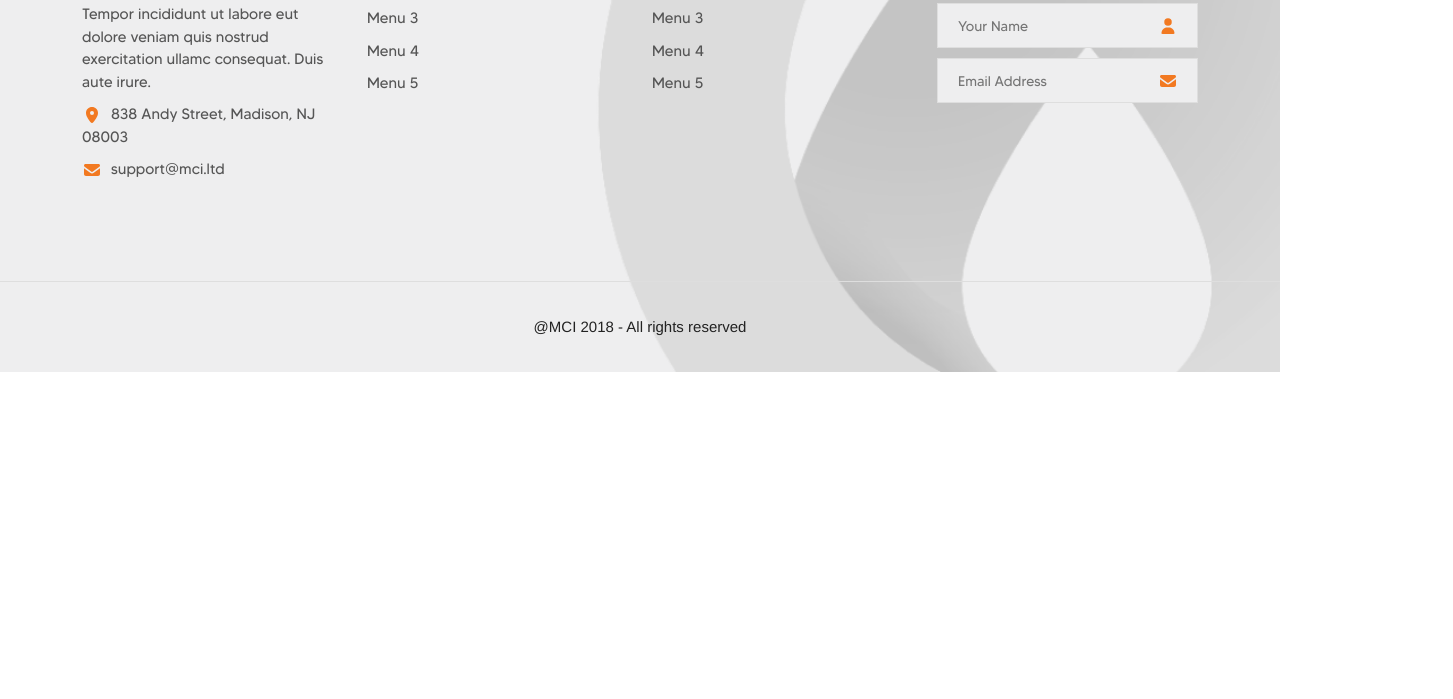
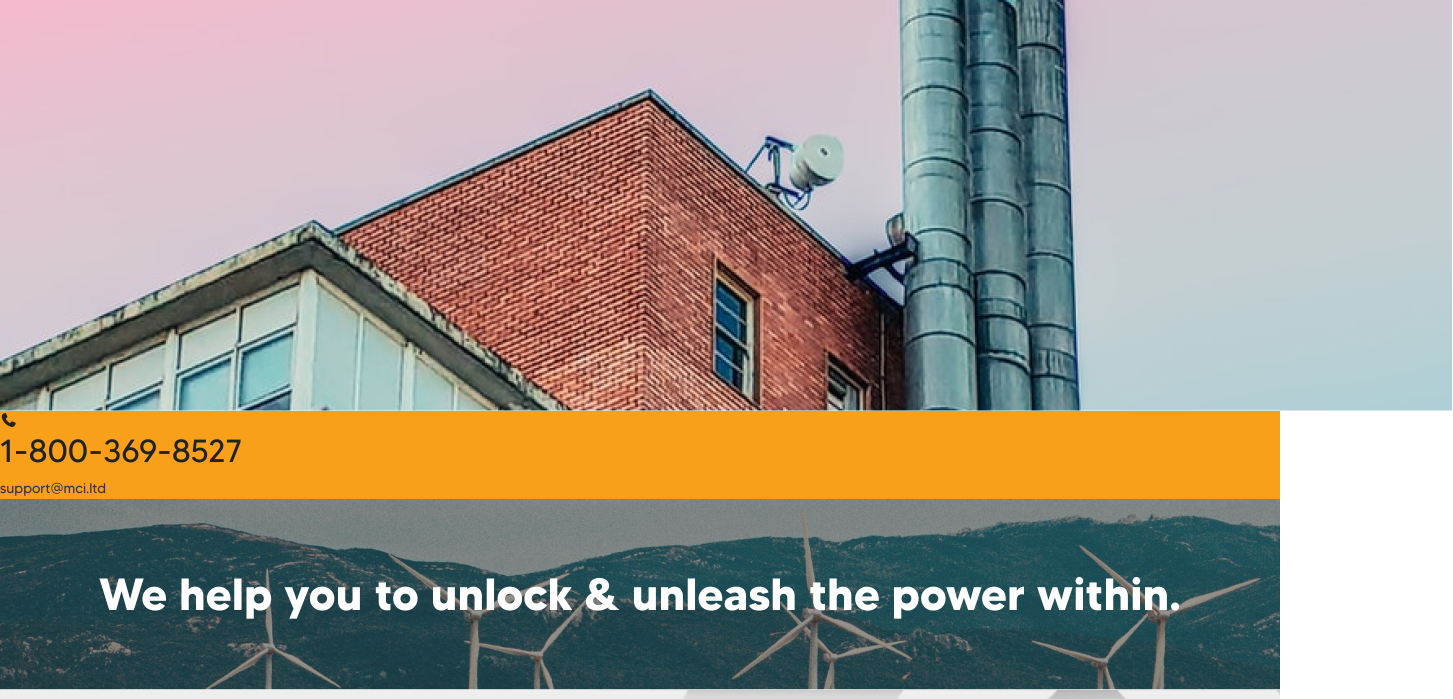
Before and after one commit to yudantoardi/mci, a plain HTML site: page index.html in a window 1280 px wide. Shown: the part 2123-2822 px from the top of the page, 1453 px wide, since content can reach past the window. Before the commit the page ends 2495 px from the top, so only its background shows below. Drawn offline with nearby package versions, Linux system fonts and the light colour scheme.

Commit message:
homepage - support

```diff
--- a/assets/css/main.scss
+++ b/assets/css/main.scss
@@ -528,6 +528,10 @@ section {
         }
     }
 }
+/*--- SECTION - Support ---*/
+.support-number {
+    background-color: $orange3;
+}
 /*--- FOOTER ---*/
 .sec-footer__top {
     position: relative;
--- a/index.html
+++ b/index.html
@@ -164,6 +164,18 @@
             </div>
         </div>
     </section>
+    <section class="sec-support">
+        <div class="sec-support__first">
+            <div class="">
+                <img src="assets/img/support.png" alt="image">
+            </div>
+            <div class="support-number">
+                <span class="fas fa-phone"></span>
+                <h2>1-800-369-8527</h2>
+                <a href="mailto:support@mci.ltd">support@mci.ltd</a>
+            </div>
+        </div>
+    </section>
     <section class="sec-footer__top">
         <div class="container">
             <div>We help you to unlock & unleash the power within.</div>
```
Also changed, not shown: assets/css/main.css, assets/css/main.min.css, assets/img/support.png (added).
